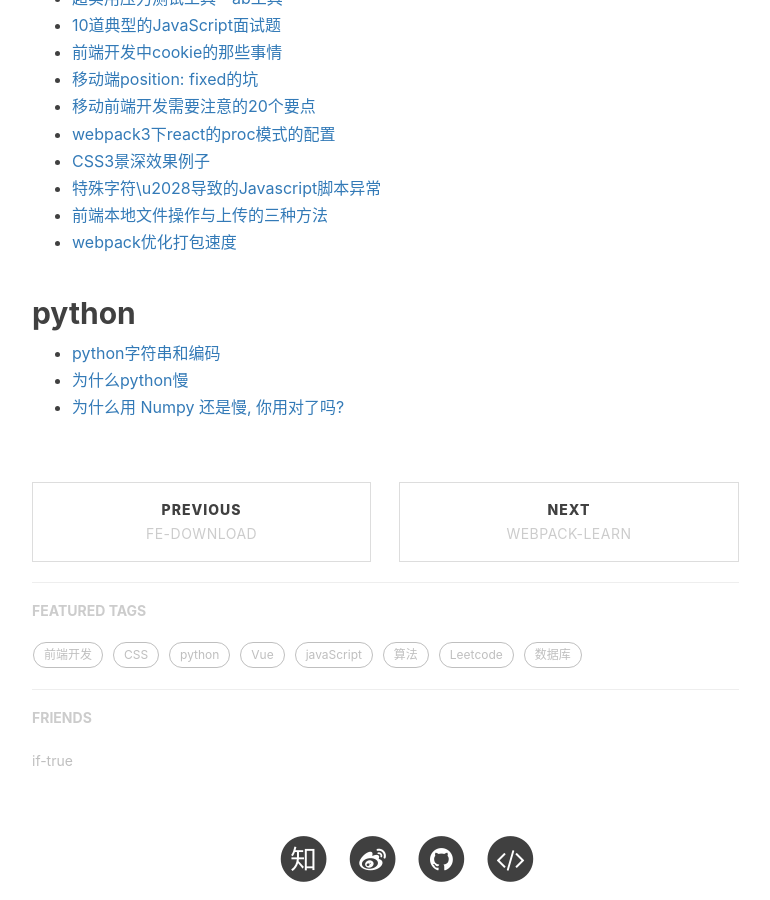
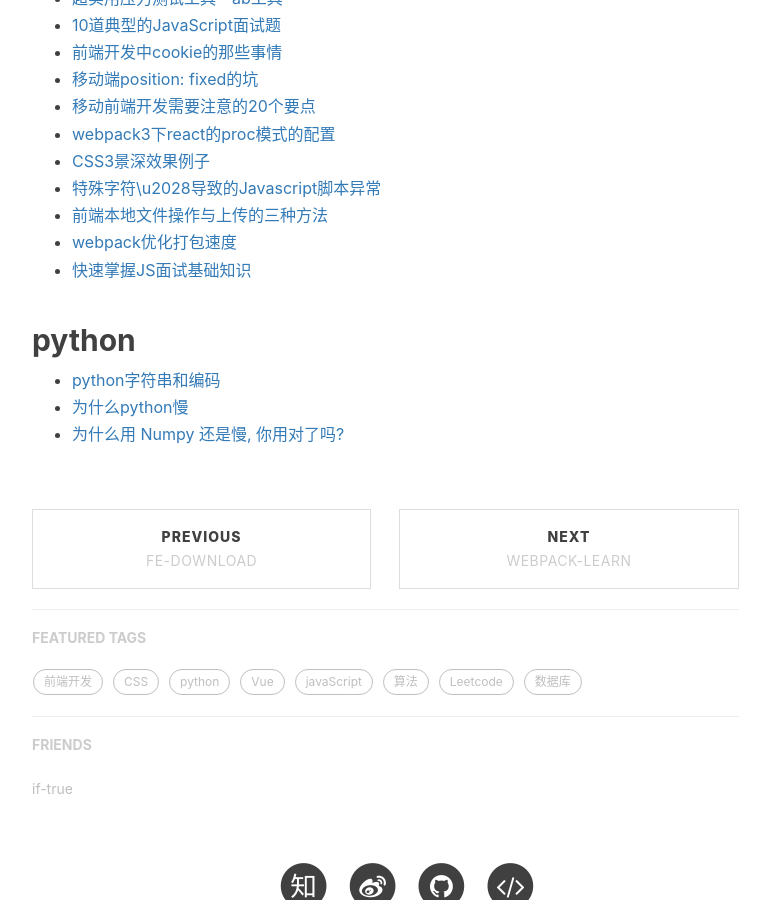
Before and after one commit to mickey0524/mickey0524.github.io, a Jekyll site: the page built from _posts/2017-10-20-superior-article.md, in a window 1280 px wide and 900 px high, scrolled down 844 px. Shown: the whole window, without its empty margins (233-1003 px from the left). Built offline with Jekyll 4.4.1, drawn with Linux system fonts in a browser that asks for light colours; nearby versions of some CDN libraries; comment, search, counter and statistics services are not loaded.

Commit message:
feat(js): 增加js面试基础知识

```diff
--- a/_posts/2017-10-20-superior-article.md
+++ b/_posts/2017-10-20-superior-article.md
@@ -28,6 +28,7 @@ tags:
 * [特殊字符\u2028导致的Javascript脚本异常](http://www.cnblogs.com/rrooyy/p/5349978.html)
 * [前端本地文件操作与上传的三种方法](https://www.itcodemonkey.com/article/1509.html)
 * [webpack优化打包速度](https://molunerfinn.com/Webpack-Optimize/)
+* [快速掌握JS面试基础知识](https://blog.fundebug.com/2018/01/15/the-definitive-javascript-handbook-for-a-developer-interview/)
 
 ## python
 
```
